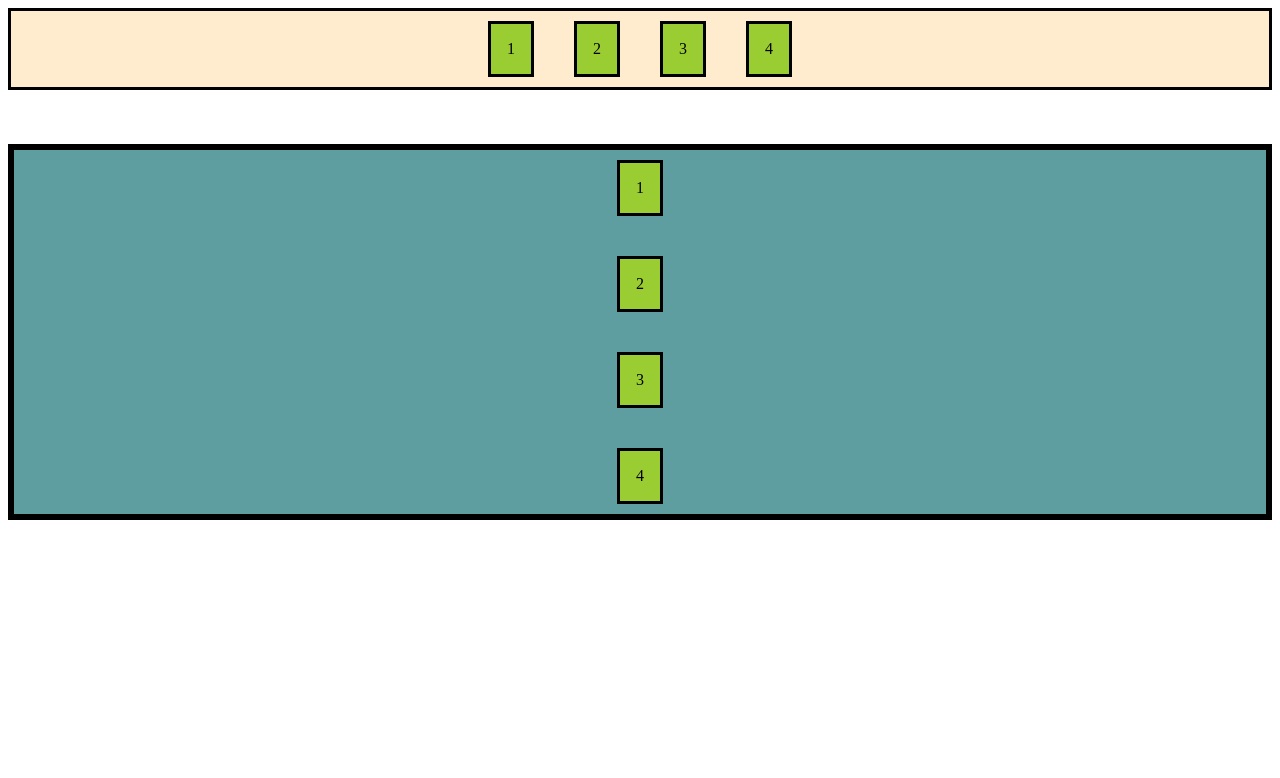
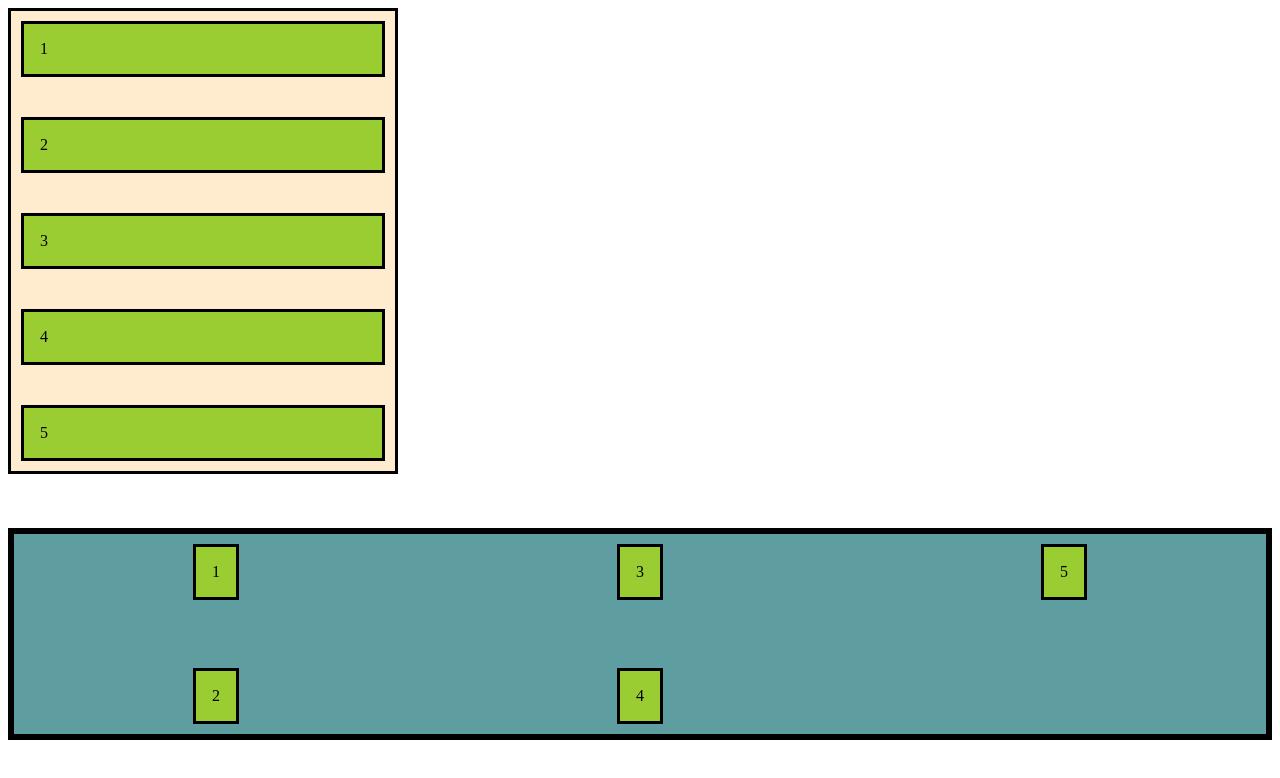
Before and after one commit to AaronPiramide/interfaces, a plain HTML site: page trabajoConFlex/flex.html in a window 1280 px wide. Drawn offline with Linux system fonts and the light colour scheme.

Commit message:
hover en los numeros

```diff
--- a/trabajoConFlex/flex.css
+++ b/trabajoConFlex/flex.css
@@ -1,4 +1,4 @@
-.padre {
+.flex_h {
 
     display: flex;
     justify-content: center;
@@ -6,10 +6,14 @@
     gap: 20px;
     border: solid 3px;
     background-color: blanchedalmond;
+    justify-content: space-around;
+    flex-direction: column;
+    flex-wrap: wrap;
+    width: 30vw;/*Para que tenga un tamaño mas pequeño y pueda alinearse con el wrap si pongo nuevos elementos*/
 }
 
 
-.padre2 {
+.flex_v {
 
     display: flex;
     align-items: center;
@@ -17,6 +21,9 @@
     gap: 20px;
     border: solid 6px;
     background-color: cadetblue;
+    justify-content: space-between;
+    height: 25vh;
+    flex-wrap: wrap;
 
 }
 
@@ -26,5 +33,12 @@
     border: solid 3px;
     margin: 10px;
     padding: 2vh;
+}
 
+.hijo:hover {
+
+    background-color: rgb(223, 8, 230);
+    border: solid 3px;
+    margin: 10px;
+    padding: 2vh;
 }
--- a/trabajoConFlex/flex.html
+++ b/trabajoConFlex/flex.html
@@ -12,23 +12,25 @@
 <body>
 
 
-    <div class="padre">
+    <div class="flex_h">
 
         <div class="hijo">1</div>
         <div class="hijo">2</div>
         <div class="hijo">3</div>
         <div class="hijo">4</div>
+        <div class="hijo">5</div>
 
     </div>
 
     <br><br><br>
 
-    <div class="padre2">
+    <div class="flex_v">
 
         <div class="hijo">1</div>
         <div class="hijo">2</div>
         <div class="hijo">3</div>
         <div class="hijo">4</div>
+        <div class="hijo">5</div>
 
     </div>
 
```
